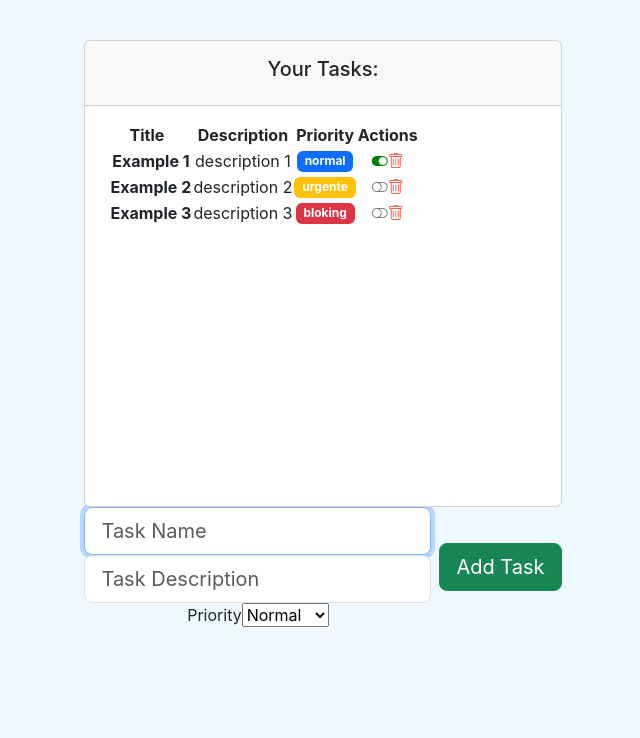
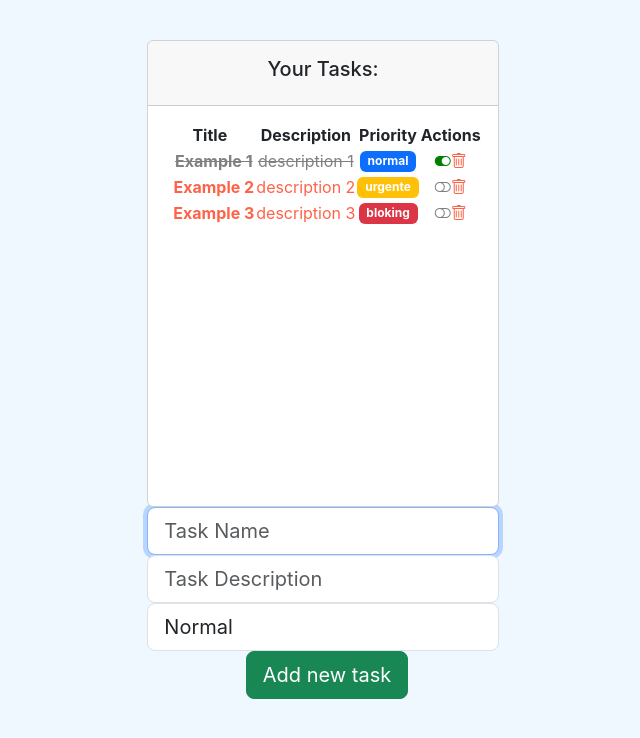
Before and after one commit to JuaanRuizz/reactJS, a React (Create React App) app: page / in a window 1280 px wide. Shown: the top 738 px of the page, without its empty margins (317-957 px from the left). Built offline with nearby package versions, Linux system fonts and the light colour scheme.

Commit message:
Until video 15m forms

```diff
--- a/package.json
+++ b/package.json
@@ -6,12 +6,16 @@
     "@testing-library/jest-dom": "^5.17.0",
     "@testing-library/react": "^13.4.0",
     "@testing-library/user-event": "^13.5.0",
+    "axios": "^1.6.7",
     "bootstrap": "^5.3.2",
     "bootstrap-icons": "^1.11.3",
+    "formik": "^2.4.5",
     "react": "^18.2.0",
     "react-dom": "^18.2.0",
     "react-scripts": "^5.0.1",
-    "web-vitals": "^2.1.4"
+    "sass": "^1.70.0",
+    "web-vitals": "^2.1.4",
+    "yup": "^1.3.3"
   },
   "scripts": {
     "start": "react-scripts start",
--- a/src/App.css
+++ b/src/App.css
@@ -53,3 +53,13 @@ body {
 .task-action{
   cursor: pointer;
 }
+
+.task-completed {
+  color: gray;
+  text-decoration: line-through;
+}
+
+.task-pending {
+  font-weight: bold;
+  color: tomato;
+}
--- a/src/components/containers/task_list.jsx
+++ b/src/components/containers/task_list.jsx
@@ -18,7 +18,9 @@ const TaskListComponent = () => {
     //Control ciclo de vida del componente
     useEffect(() => {
         console.log("Task state has been modified")
+        setTimeout(() => {
             setLoading(false);
+        }, 2000)
         return () => {
             console.log("TaskList component is going to unmount...")
         };
@@ -43,25 +45,13 @@ const TaskListComponent = () => {
 
     function addTask(task){
         console.log('Remove this Task:', task);
-        const index = tasks.indexOf(task);
         const tempTask = [...tasks];
         tempTask.push(task);
         setTasks(tempTask)
     }
 
-    return (
-        <div>
-            <div className='col-12'>
-
-                <div className='card'>
-                {/* Card header (Title) */}
-                    <div className='card-header p-3'>
-                        <h5>
-                            Your Tasks:
-                        </h5>
-                    </div>
-                {/* Card Body (content) */}
-                <div className='card-body' data-mdb-perfect-scrollbar="true" style={{position: "relative", height: "400px"}}>
+    const Table = () => {
+        return(
             <table>
                 <thead>
                     <tr>
@@ -85,11 +75,48 @@ const TaskListComponent = () => {
                     )}
                 </tbody>
             </table>
+        )
+    }
+
+    let taskTable = <Table></Table>
+
+    if(tasks.length > 0){
+        taskTable = <Table></Table>
+    }else{
+        taskTable = (
+        <div>
+            <h3> There are no tasks to show</h3>
+            <h4> Please create one</h4>
+        </div>)
+
+    }
+
+    const loadingStyle = {
+        color: 'grey',
+        fontSize: '30px',
+        fontWeight: 'bold'
+    }
+
+    return (
+        <div>
+            <div className='col-12'>
+
+                <div className='card'>
+                {/* Card header (Title) */}
+                    <div className='card-header p-3'>
+                        <h5>
+                            Your Tasks:
+                        </h5>
+                    </div>
+                {/* Card Body (content) */}
+                <div className='card-body' data-mdb-perfect-scrollbar="true" style={{position: "relative", height: "400px"}}>
+                    {/* TO_DO: Add loading spinner */}
+                    {loading ? (<p style={loadingStyle}>Loading task...</p>) :taskTable}
                 </div>
                 </div>
             </div>
 
-            <TaskForm add = {addTask}></TaskForm>
+            <TaskForm add = {addTask} nTask={tasks.length}></TaskForm>
             {/* TO_DO: Aplicar un For/Map para renderizar una lista */}
             {/* <TaskComponent task = {defaultTask}></TaskComponent> */}
         </div>
--- a/src/components/pure/forms/taskForm.jsx
+++ b/src/components/pure/forms/taskForm.jsx
@@ -3,7 +3,7 @@ import PropTypes from 'prop-types';
 import { LEVELS } from '../../../models/levels.enum';
 import { Task } from '../../../models/task.class';
 
-const TaskForm = ({add}) => {
+const TaskForm = ({add, nTask}) => {
 
     const nameRef = useRef('');
     const descriptionRef = useRef('');
@@ -20,38 +20,52 @@ const TaskForm = ({add}) => {
         add(newTask);
     }
 
+    const normalStyle = {
+        color: 'royalblue',
+        fontWeight: 'bold'
+    }
+
+    const urgentStyle = {
+        color: 'goldenrod',
+        fontWeight: 'bold'
+    }
+
+    const blockingStyle = {
+        color: 'darkred',
+        fontWeight: 'bold'
+    }
+
     return (
         <form onSubmit={addTask} className='d-flex justify-content-center align-items-center mb-4'>
             <div className='form-outline flex-fill'>
                 <input ref={nameRef} id='inputName' type='text' className='form-control form-control-lg' required autoFocus placeholder='Task Name'></input>
                 <input ref={descriptionRef} id='inputDescription' type='text' className='form-control form-control-lg' required placeholder='Task Description'></input>
-                <label htmlFor='selectLevel' className='sr-only'>
-                    Priority
-                </label>
-                <select ref={levelRef} defaultValue={LEVELS.NORMAL} id='selectLevel'>
-                <option value={LEVELS.NORMAL}>
+                <select  className='form-control form-control-lg' ref={levelRef} defaultValue={LEVELS.NORMAL} id='selectLevel'>
+                <option style={normalStyle} value={LEVELS.NORMAL}>
                     Normal
                 </option>
 
-                <option value={LEVELS.URGENT}>
+                <option style={urgentStyle} value={LEVELS.URGENT}>
                     Urgent
                 </option>
 
-                <option value={LEVELS.BLOCKING}>
+                <option style={blockingStyle} value={LEVELS.BLOCKING}>
                     Blocking
                 </option>
 
                 </select>
+                <button type='submit' className='btn btn-success btn-lg ms-2'>
+                {nTask >0 ? 'Add new task' : 'Create your first task'}
+            </button>
             </div>
-            <button type='submit' className='btn btn-success btn-lg ms-2'>
-                Add Task
-            </button>
+
         </form>
     );
 }
 
 TaskForm.propTypes = {
     add: PropTypes.func.isRequired,
+    nTask: PropTypes.number.isRequired
 }
 
 export default TaskForm;
--- a/src/components/pure/task.jsx
+++ b/src/components/pure/task.jsx
@@ -1,5 +1,7 @@
 import React, {useEffect} from 'react';
 import PropTypes from 'prop-types';
+
+//Models
 import { Task } from '../../models/task.class';
 import { LEVELS } from '../../models/levels.enum';
 
@@ -56,8 +58,21 @@ const TaskComponent = ({ task, complete, remove}) => {
         }
     }
 
+
+    const taskCompleted = {
+        color: 'gray',
+        fontWeight:'bold',
+        textDecoration: 'line-through'
+    };
+
+    const taskPending = {
+        fontWeight: 'bold',
+        color: 'tomato'
+    };
+
+
     return (
-        <tr className='fw-normal'>
+        <tr className='fw-normal' style={task.completed ? taskCompleted : taskPending}>
             <th>
                 <span className='ms-2'>{task.name}</span>
             </th>
```
Also changed, not shown: src/App.js (+9 -0 lines), src/components/pure/forms/loginFormik.jsx (added, +84 -0 lines), src/components/pure/optionalRender.jsx (added, +89 -0 lines), 1 other file (tests, documents, lock files or other folders). Lines whose indentation alone changed are shown as unchanged.
